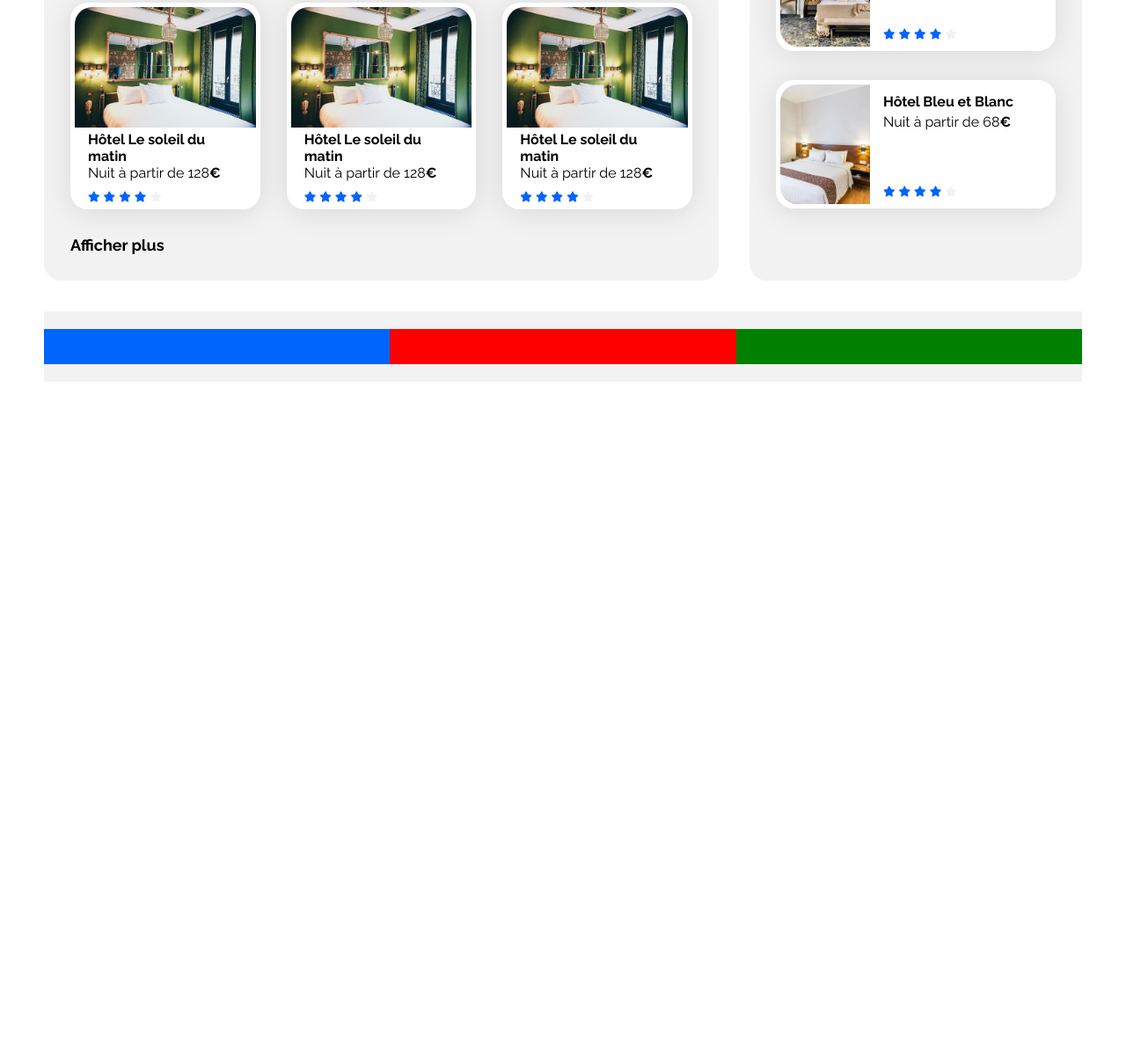
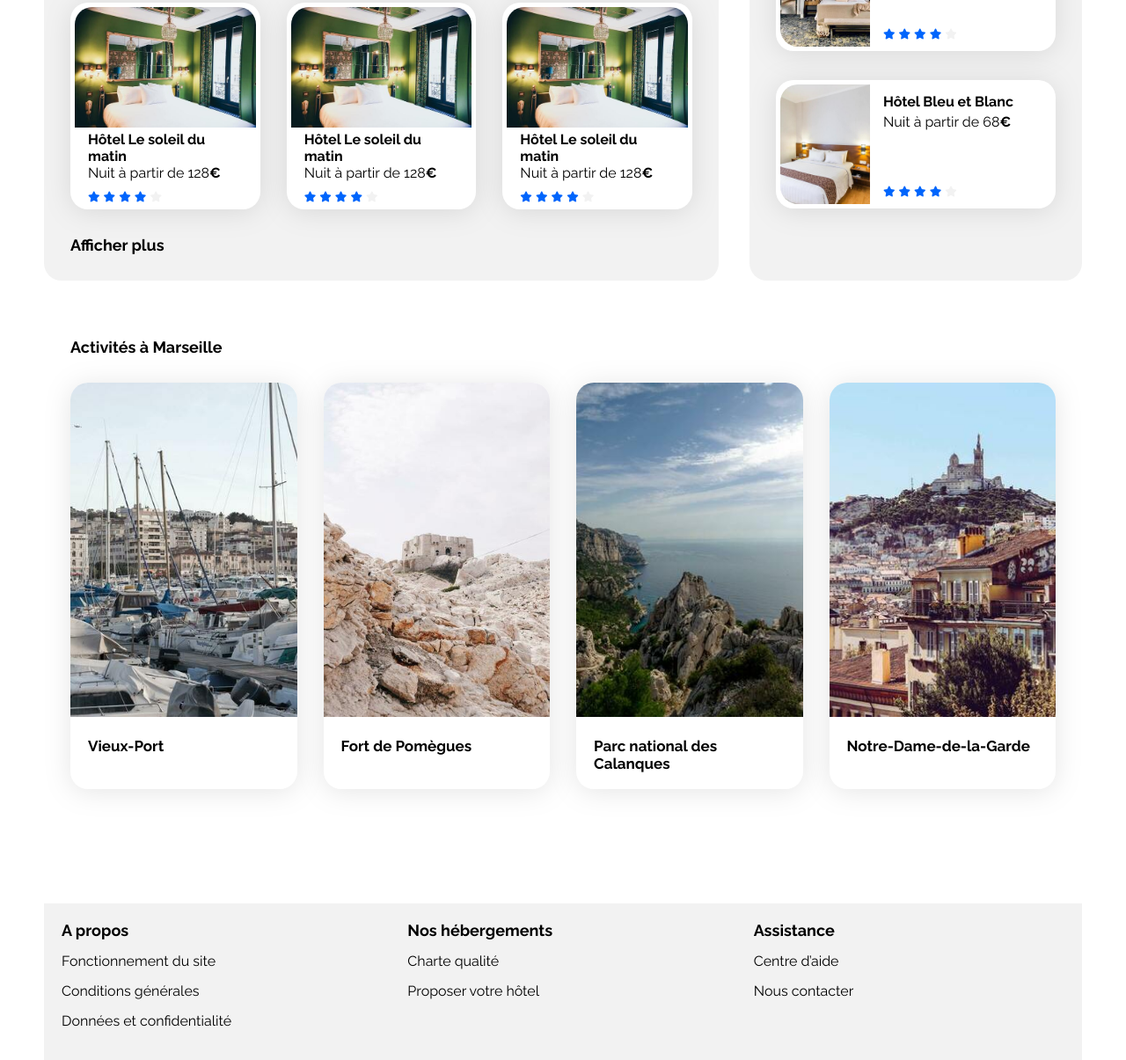
Before and after one commit to D-Sriver/Projet_2_booki_oc, a plain HTML site: page index.html in a window 1280 px wide. Shown: the part 776-1981 px from the top of the page at 88% size. Before the commit the page ends 1210 px from the top, so only its background shows below. Drawn offline with Linux system fonts and the light colour scheme.

Commit message:
👌 IMPROVE: footer rework

```diff
--- a/css/style.css
+++ b/css/style.css
@@ -48,8 +48,8 @@ main {
 .main-container {
 	display: flex;
 	flex-direction: column;
+	max-width: 1440px;
 	width: 100%;
-	max-width: 1440px;
 	padding: 0 50px;
 	box-sizing: border-box;
 }
@@ -69,6 +69,11 @@ a {
 	border-radius: 20px;
 	padding: 5px;
 	filter: drop-shadow(0px 3px 15px rgba(0, 0, 0, 0.1));
+	transition: 0.4s;
+}
+
+.card:hover {
+	filter: drop-shadow(10px 10px 5px rgba(0, 0, 0, 0.20));
 }
 
 .card img {
@@ -266,8 +271,8 @@ p {
 	border-radius: 25px;
 	width: 20px;
 	height: 20px;
+	transition: 0.3s;
 }
-
 /****** Hebergements ***********/
 
 .hebergements {
@@ -342,47 +347,68 @@ p {
 	margin-bottom: 5px;
 }
 
+/* *********activity ********* */
+
+.activites {
+    padding: 30px;
+	display: flex;
+	flex-direction: column;
+	gap: 30px;
+}
+.activites-card {
+    display: flex;
+    flex-direction: row;
+    flex-wrap: nowrap;
+    gap: 30px;
+}
+.activites-card .card {
+    width: 25%;
+    padding: 0;
+}
+
+.activites-card img {
+    width: 100%;
+    height: 380px;
+    flex-shrink: 0;
+    align-self: stretch;
+    border-radius: 20px 20px 0px 0px;
+}
+.activites-card .card-subtitle {
+    max-width: 100%;
+	font-size: 16px;
+    display: flex;
+    justify-content: flex-start;
+    padding: 19px 20px 19px 20px;
+    align-items: center;
+}
+
 /* ********** footer *********** */
 
 footer {
     display: flex;
-    justify-content: space-around;
-    align-items: center;
-    padding: 20px 0px 20px 0px;
-    background-color: var(--main-bg-color);
-    font-size: 14px;
+    align-items: flex-start;
+    align-self: stretch;
+    background: var(--main-bg-color);
+    margin-top: 65px;
 }
 
-footer .about {
+footer section {
     display: flex;
-    align-items: center;
-    gap: 10px;
-    background-color: var(--main-color);
-    width: 100%;
-    height: 40px;
+    padding: 20px;
+    flex-direction: column;
+    align-items: flex-start;
+    gap: 15px;
+    flex: 1 0 0;
+    align-self: stretch;
 }
 
-footer .host {
-    display: flex;
-    align-items: center;
-    gap: 10px;
-    background-color: red;
-    width: 100%;
-    height: 40px;
+footer section ul {
+    padding: 0;
 }
-
-footer .assist {
-    display: flex;
-    align-items: center;
-    gap: 10px;
-    background-color:green ;
-    width: 100%;
-    height: 40px;
+footer section ul li {
+    list-style: none;
+    margin-bottom: 15px;
 }
-
-
-
-
 
 /* Le code ci-dessous correspond à la version responsive uniquement */
 
--- a/index.html
+++ b/index.html
@@ -341,11 +341,79 @@
 					</section>
 				</div>
 
+				<section class="activites">
+					<h2>Activités à Marseille</h2>
+					<div class="activites-card">
+						<article class="card">
+							<a href="#">
+								<img
+									src="images/activites/reno-laithienne.jpg"
+									alt="Vieux-Port"
+								/>
+								<div class="card-subtitle">
+									<h3>Vieux-Port</h3>
+								</div>
+							</a>
+						</article>
+						<article class="card">
+							<a href="#">
+								<img
+									src="images/activites/paul-hermann.jpg"
+									alt="Fort de Pomègues"
+								/>
+								<div class="card-subtitle">
+									<h3>Fort de Pomègues</h3>
+								</div>
+							</a>
+						</article>
+						<article class="card">
+							<a href="#">
+								<img
+									src="images/activites/kilyan-sockalingum.jpg"
+									alt="Parc national des Calanques"
+								/>
+								<div class="card-subtitle">
+									<h3>Parc national des Calanques</h3>
+								</div>
+							</a>
+						</article>
+						<article class="card">
+							<a href="#">
+								<img
+									src="images/activites/florian-wehde.jpg"
+									alt="Notre-Dame-de-la-Garde"
+								/>
+								<div class="card-subtitle">
+									<h3>Notre-Dame-de-la-Garde</h3>
+								</div>
+							</a>
+						</article>
+					</div>
+				</section>
+
 				<footer>
-					<div class="about"></div>
-					<div class="host"></div>
-					<div class="assist"></div>
-					<p></p>
+					<section>
+						<h2>A propos</h2>
+						<ul>
+							<li>Fonctionnement du site</li>
+							<li>Conditions générales</li>
+							<li>Données et confidentialité</li>
+						</ul>
+					</section>
+					<section>
+						<h2>Nos hébergements</h2>
+						<ul>
+							<li>Charte qualité</li>
+							<li>Proposer votre hôtel</li>
+						</ul>
+					</section>
+					<section>
+						<h2>Assistance</h2>
+						<ul>
+							<li>Centre d’aide</li>
+							<li>Nous contacter</li>
+						</ul>
+					</section>
 				</footer>
 			</main>
 		</div>
```
